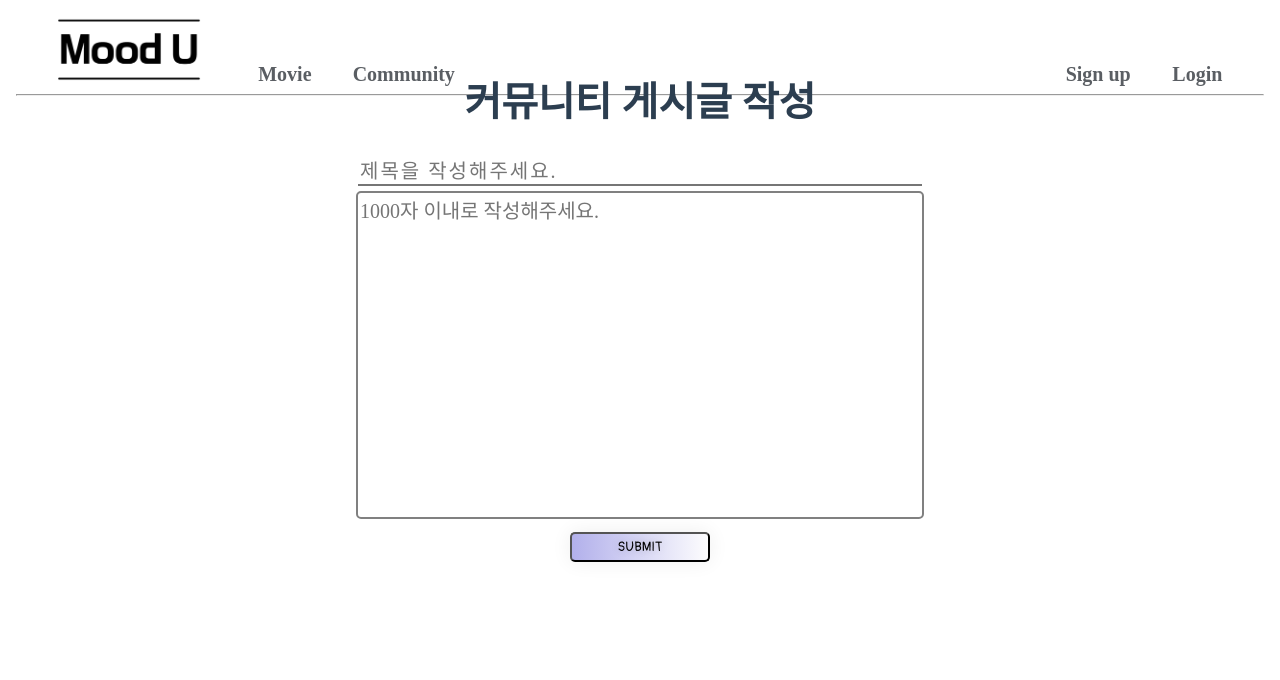
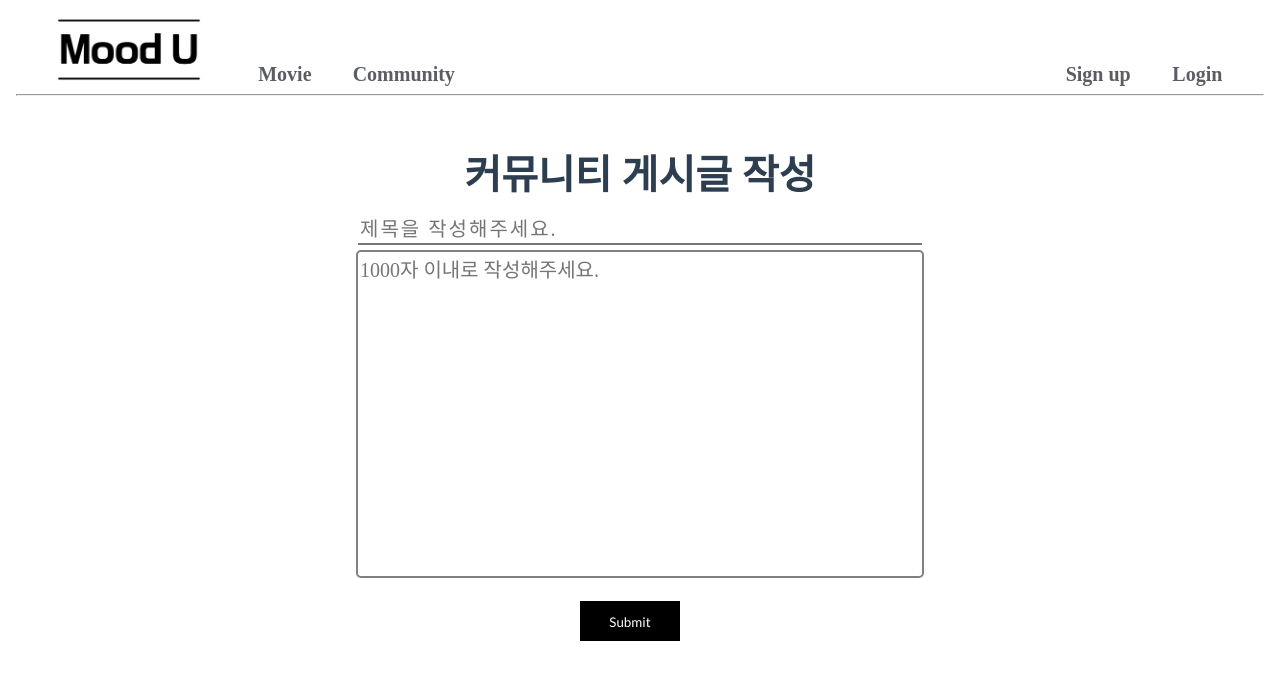
Before and after one commit to Juahjoah/MoodU, a Vue app in the folder final-pjt-front/: page /community/create in a window 1280 px wide. Shown: the top 680 px of the page. Built offline with nearby package versions, Linux system fonts and the light colour scheme; a web font is replaced by a local one.

Commit message:
design: design change

```diff
--- a/final-pjt-front/src/components/MovieCard.vue
+++ b/final-pjt-front/src/components/MovieCard.vue
@@ -3,8 +3,9 @@
     <div class="each-movie-card">
       <router-link :to="{ name: 'MovieDetail', params: { id: movie.id } }">
         <img class="card-img-top" :src="getPoster" alt="Poster image" />
-        <p class="hovertext" data-hover="More information" />
-        <p>{{ movie.title }}</p>
+        <div class="textarea">
+          <h3>{{ movie.title }}</h3>
+        </div>
       </router-link>
     </div>
   </div>
@@ -27,31 +28,37 @@ export default {
 </script>
 
 <style scoped>
-h3 {
-  margin: 40px 0 0;
+
+@font-face {
+    font-family: 'KimjungchulGothic-Bold';
+    src: url('https://cdn.jsdelivr.net/gh/projectnoonnu/noonfonts_2302_01@1.0/KimjungchulGothic-Bold.woff2') format('woff2');
+    font-weight: 700;
+    font-style: normal;
 }
-ul {
-  list-style-type: none;
-  padding: 0;
-}
-li {
-  display: inline-block;
-  margin: 0 10px;
-}
+
 a {
   color: #2c3e50;
   text-decoration: none;
 }
 
 .card {
-  width: 13rem;
+  font-family: 'KimjungchulGothic-Bold';
+  font-size: 15px;
+  width: 12rem;
   height: auto;
   margin: 20px;
   position: relative;
-  background-color: beige;
-  box-shadow: 1px 1px 1px 1px black;
+}
+.textarea {
+  text-align: left;
 }
 
+.each-movie-card{
+  width: 13rem;
+  height: auto;
+  /* background-color: beige;
+  box-shadow: 1px 1px 1px 1px black; */
+}
 
 .card img {
   width: 13rem;
--- a/final-pjt-front/src/views/Community/CommunityCreateView.vue
+++ b/final-pjt-front/src/views/Community/CommunityCreateView.vue
@@ -29,7 +29,7 @@
         <div id="createbtncenter">
           <input
             type="submit"
-            class="create_btn createbbtn"
+            class="comebtn createbbtn"
             @click.self.prevent="createCommunity()"
             value="Submit"
           />
@@ -92,6 +92,11 @@ export default {
 @import url("https://fonts.googleapis.com/css2?family=Poor+Story&display=swap");
 </style>
 <style scoped>
+
+.create {
+  margin-top: 100px;
+}
+
 .createbox {
   font-family: "Poor Story", cursive;
   /* background-color: floralwhite; */
@@ -140,31 +145,60 @@ export default {
   outline: none;
 }
 
-.create_btn {
-  font-family: "Pangolin", cursive;
-  flex: 1 1 auto;
-  margin: 10px;
-  padding: 5px;
-  text-align: center;
-  text-transform: uppercase;
-  transition: 0.5s;
-  background-size: 200% auto;
-  color: black;
-  text-shadow: 0px 0px 10px rgba(0, 0, 0, 0.2);
-  box-shadow: 0 0 20px #eee;
-  border-radius: 5px;
+.comebtn {
+  margin: 20px;
+  outline: none;
 }
-
-.create_btn:hover {
-  background-position: right center; /* change the direction of the change here */
+.comebtn {
+  width: 100px;
+  height: 40px;
+  padding: 10px 25px;
+  border: 2px solid #000;
+  font-family: 'Lato', sans-serif;
+  font-weight: 450;
+  background: transparent;
+  cursor: pointer;
+  transition: all 0.3s ease;
+  position: relative;
+  display: inline-block;
 }
-.createbbtn {
-  background-image: linear-gradient(
-    to right,
-    #b2b0eb 0%,
-    #fefefe 51%,
-    #6e6bd7 100%
-  );
+.comebtn {
+  background: #000;
+  color: #fff;
+  line-height: 42px;
+  padding: 0;
+  border: none;
+}
+.comebtn:hover {
+  background: transparent;
+  color: #000;
+   box-shadow:
+   -7px -7px 20px 0px #fff9,
+   -4px -4px 5px 0px #fff9,
+   7px 7px 20px 0px #0002,
+   4px 4px 5px 0px #0001;
+}
+.comebtn:before,
+.comebtn:after{
+  content:'';
+  position:absolute;
+  top:0;
+  right:0;
+  height:2px;
+  width:0;
+  background: #000;
+  transition:400ms ease all;
+}
+.comebtn:after{
+  right:inherit;
+  top:inherit;
+  left:0;
+  bottom:0;
+}
+.comebtn:hover:before,
+.comebtn:hover:after{
+  width:100%;
+  transition:800ms ease all;
 }
 #createbtncenter {
   display: flex;
--- a/final-pjt-front/src/views/Movie/MovieSearchView.vue
+++ b/final-pjt-front/src/views/Movie/MovieSearchView.vue
@@ -1,18 +1,19 @@
 <template>
-  <div>
+  <div class="searchmovie">
     <h1>
     "{{newMovieTitle}}"로 찾은 영화들 !
     </h1>
-    <input type="text" v-model="newMovieTitle" @keyup.enter="newFind()">
+    <input type="text" v-model="newMovieTitle" @keyup.enter="newFind()" value="">
     <div v-if="noMovie">
         {{noMovie}}
     </div>
     <div v-else>
-
-        <div v-for="(movie, index) in searchMovieList" :key="index">
-            <p>{{movie.title}}</p>
-            <img :src="`https://image.tmdb.org/t/p/original/${movie.poster_path}`" />
-        </div>
+      <div class="searchmovielist">
+          <div v-for="(movie, index) in searchMovieList" :key="index">
+              <img :src="`https://image.tmdb.org/t/p/original/${movie.poster_path}`" />
+              <p>{{movie.title}}</p>
+          </div>
+      </div>
     </div>
 
   </div>
@@ -79,7 +80,18 @@ export default {
 
 <style>
 img {
-    width: 100px;
-    height: 100px;
+    width: 13rem;
+    height: auto;
 }
+
+.searchmovie {
+  margin-top: 100px;
+}
+.searchmovielist {
+  margin: 20px auto;
+  width: 80%;
+  display: flex;
+  flex-wrap: nowrap;
+}
+
 </style>
--- a/final-pjt-front/src/views/Movie/MovieView.vue
+++ b/final-pjt-front/src/views/Movie/MovieView.vue
@@ -105,7 +105,7 @@ i {
   flex-direction: row;
   flex-wrap: wrap;
   justify-content: center;
-  margin: 40px 20px 0;
+  margin: 40px auto 0;
   width: 80%;
 }
 
```
